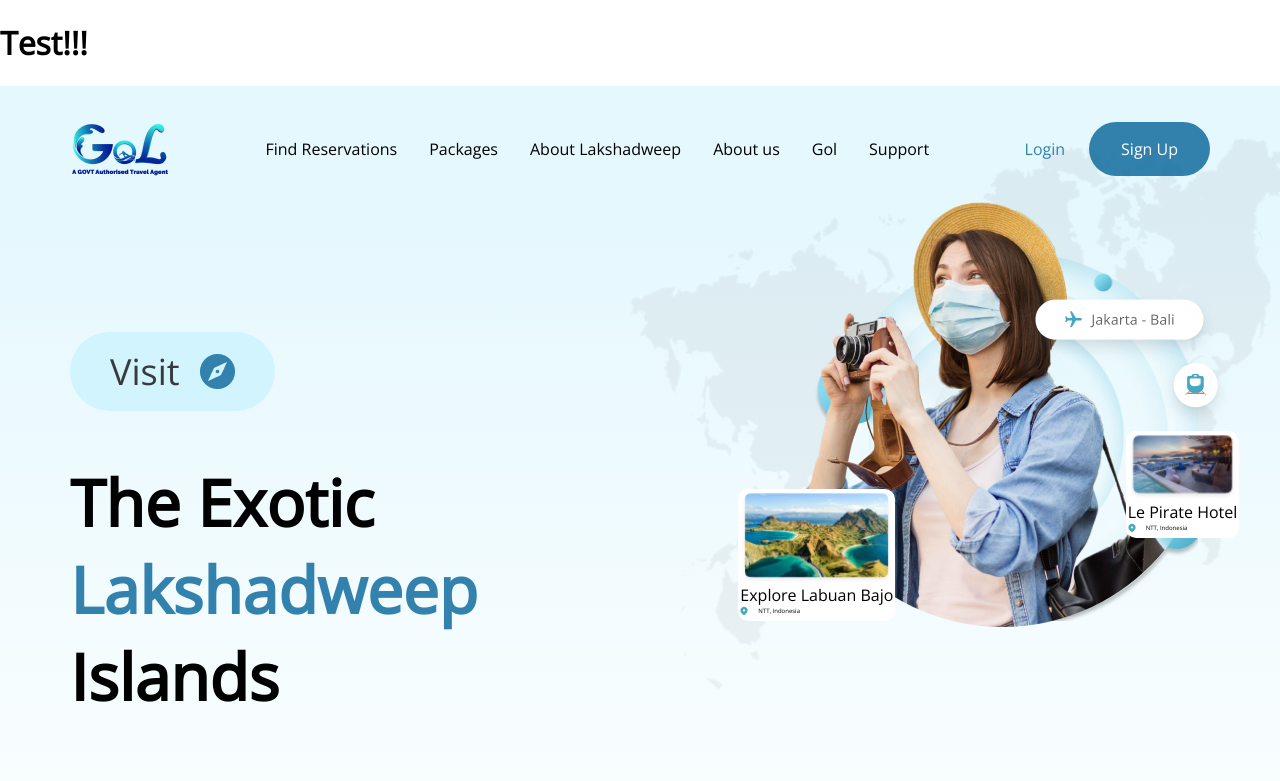
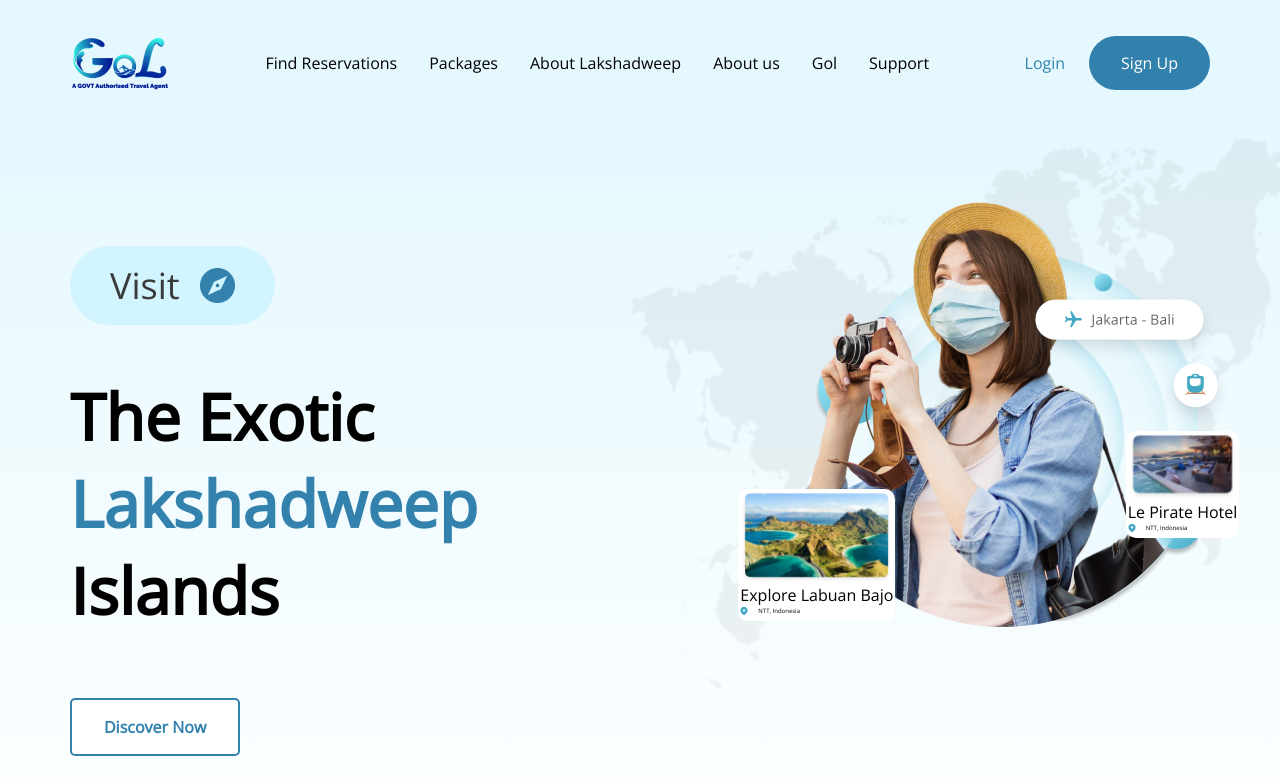
Before and after one commit to csePriyanshu/Govt-of-Lakshadweep, a plain HTML site: page Agumentik/client/index.html in a window 1280 px wide. Shown: the top 781 px of the page. Drawn offline with nearby package versions, Linux system fonts and the light colour scheme.

Commit message:
deleted the test text (#4)

```diff
--- a/Agumentik/client/index.html
+++ b/Agumentik/client/index.html
@@ -18,7 +18,6 @@
     <link rel="manifest" href="../assets/home/favicon_io/site.webmanifest">
 </head>
 <body>
-    <h1>Test!!!</h1>
     <header>
         <div class="navbar">
             <img id="logo" src="../assets/home/gol-logo 1.png" alt="logo">
```
